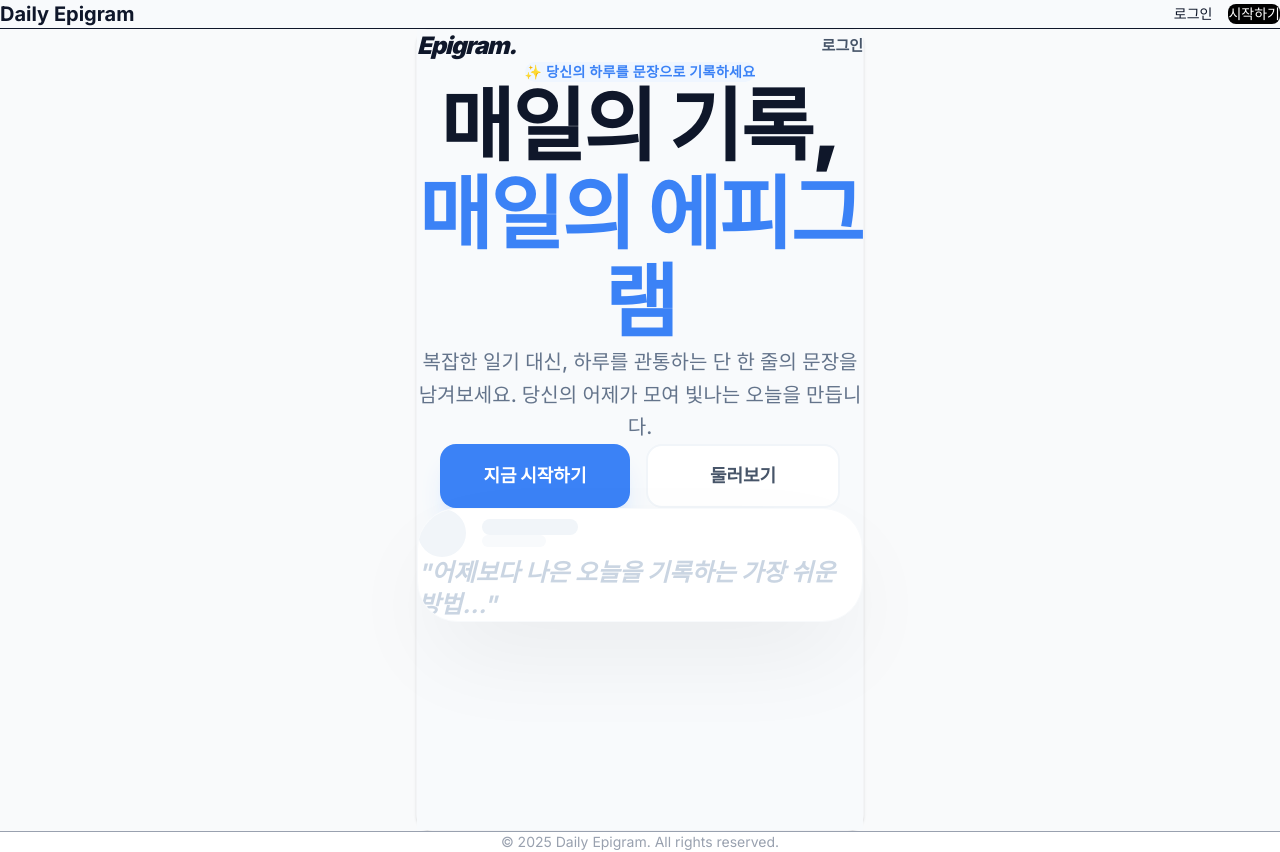
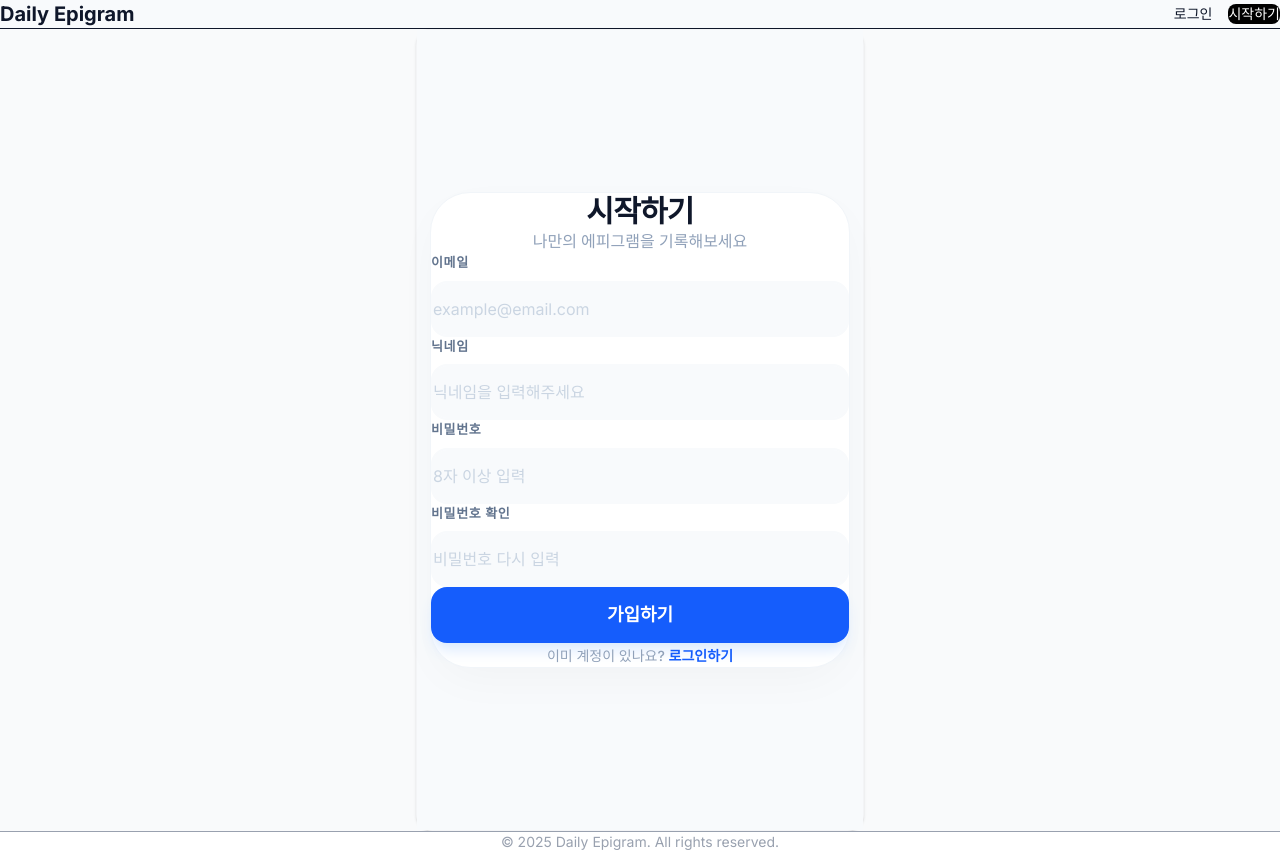
Before and after one commit to GODJINYOUNG/daily-epigram, a Next.js app: page /signup in a window 1280 px wide. Built offline with nearby package versions, Linux system fonts and the light colour scheme.

Commit message:
design: 꼬인 레이아웃 정리 및 여백 최적화

```diff
--- a/src/app/(auth)/signup/page.tsx
+++ b/src/app/(auth)/signup/page.tsx
@@ -3,66 +3,75 @@
 import React from "react";
 import Link from "next/link";
 
-export default function LandingPage() {
+export default function SignUpPage() {
   return (
-    <div className="min-h-screen bg-[#F8FAFC]">
-      {/* 네비게이션 */}
-      <nav className="flex items-center justify-between px-8 py-6 max-w-7xl mx-auto">
-        <span className="text-2xl font-[1000] text-[#0F172A] tracking-tighter italic">
-          Epigram.
-        </span>
-        <Link
-          href="/login"
-          className="text-[15px] font-bold text-[#475569] hover:text-[#0F172A] transition-colors"
-        >
-          로그인
-        </Link>
-      </nav>
+    <div className="flex min-h-screen items-center justify-center bg-[#F8FAFC] p-6">
+      {/* 카드: 패딩을 조절하고 최대 너비를 최적화하여 꼬임 방지 */}
+      <div className="w-full max-w-[420px] rounded-[40px] bg-white p-8 md:p-12 shadow-[0_15px_50px_-10px_rgba(0,0,0,0.04)] border border-slate-100">
+        {/* 헤더: 간결하고 임팩트 있게 */}
+        <div className="mb-10 text-center">
+          <h1 className="text-3xl font-[1000] text-[#0F172A] tracking-tight">
+            시작하기
+          </h1>
+          <p className="mt-3 text-slate-400 font-medium text-base">
+            나만의 에피그램을 기록해보세요
+          </p>
+        </div>
 
-      {/* 히어로 섹션 */}
-      <main className="flex flex-col items-center justify-center pt-20 pb-32 px-6 text-center">
-        <div className="inline-block px-4 py-1.5 mb-6 rounded-full bg-blue-50 text-[#3B82F6] text-sm font-bold tracking-wide">
-          ✨ 당신의 하루를 문장으로 기록하세요
-        </div>
-        <h1 className="text-[56px] md:text-[80px] font-[1000] text-[#0F172A] leading-[1.1] tracking-tight mb-8">
-          매일의 기록,
-          <br />
-          <span className="text-[#3B82F6]">매일의 에피그램</span>
-        </h1>
-        <p className="text-[#64748B] text-lg md:text-xl font-medium max-w-[600px] mb-12 leading-relaxed">
-          복잡한 일기 대신, 하루를 관통하는 단 한 줄의 문장을 남겨보세요. 당신의
-          어제가 모여 빛나는 오늘을 만듭니다.
-        </p>
+        {/* 폼 간격(space-y-5)을 조정하여 가독성 확보 */}
+        <form className="space-y-5" onSubmit={(e) => e.preventDefault()}>
+          {[
+            {
+              label: "이메일",
+              type: "email",
+              placeholder: "example@email.com",
+            },
+            {
+              label: "닉네임",
+              type: "text",
+              placeholder: "닉네임을 입력해주세요",
+            },
+            {
+              label: "비밀번호",
+              type: "password",
+              placeholder: "8자 이상 입력",
+            },
+            {
+              label: "비밀번호 확인",
+              type: "password",
+              placeholder: "비밀번호 다시 입력",
+            },
+          ].map((field) => (
+            <div key={field.label} className="flex flex-col gap-2">
+              <label className="ml-1 text-[13px] font-bold text-slate-500 uppercase tracking-wider">
+                {field.label}
+              </label>
+              <input
+                type={field.type}
+                placeholder={field.placeholder}
+                className="w-full h-14 rounded-2xl border-2 border-[#F8FAFC] bg-[#F8FAFC] px-5 text-slate-900 placeholder:text-slate-300 outline-none transition-all focus:border-blue-500 focus:bg-white text-base"
+              />
+            </div>
+          ))}
 
-        <div className="flex flex-col sm:flex-row gap-4 w-full max-w-[400px]">
+          {/* 버튼: 텍스트 크기와 높이 밸런스 조정 */}
+          <button className="mt-6 w-full h-14 rounded-2xl bg-blue-600 text-lg font-bold text-white shadow-lg shadow-blue-100 hover:bg-blue-700 active:scale-95 transition-all">
+            가입하기
+          </button>
+        </form>
+
+        <div className="mt-10 text-center">
+          <span className="text-sm text-slate-400 font-medium">
+            이미 계정이 있나요?{" "}
+          </span>
           <Link
-            href="/signup"
-            className="flex-1 h-16 flex items-center justify-center rounded-2xl bg-[#3B82F6] text-white text-lg font-black shadow-xl shadow-blue-100 hover:bg-[#2563EB] hover:-translate-y-1 transition-all"
+            href="/login"
+            className="text-sm font-bold text-blue-600 hover:underline underline-offset-4"
           >
-            지금 시작하기
-          </Link>
-          <Link
-            href="/about"
-            className="flex-1 h-16 flex items-center justify-center rounded-2xl bg-white text-[#475569] text-lg font-bold border-2 border-[#F1F5F9] hover:bg-slate-50 transition-all"
-          >
-            둘러보기
+            로그인하기
           </Link>
         </div>
-
-        {/* 하단 미리보기 느낌의 카드 */}
-        <div className="mt-24 w-full max-w-[800px] rounded-[40px] bg-white p-8 shadow-[0_40px_100px_-20px_rgba(0,0,0,0.08)] border border-slate-50 relative overflow-hidden">
-          <div className="flex items-center gap-4 mb-6">
-            <div className="w-12 h-12 rounded-full bg-slate-100" />
-            <div className="text-left">
-              <div className="w-24 h-4 bg-slate-100 rounded-full mb-2" />
-              <div className="w-16 h-3 bg-slate-50 rounded-full" />
-            </div>
-          </div>
-          <p className="text-2xl font-bold text-slate-300 text-left italic">
-            "어제보다 나은 오늘을 기록하는 가장 쉬운 방법..."
-          </p>
-        </div>
-      </main>
+      </div>
     </div>
   );
 }
```
